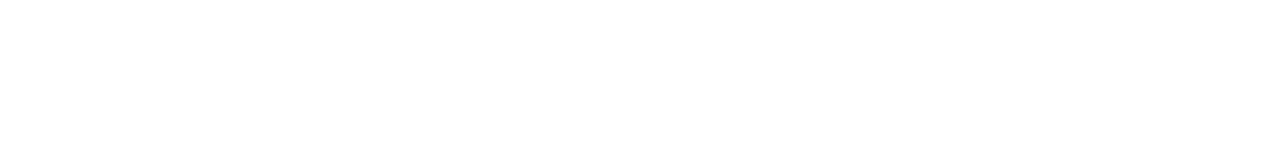
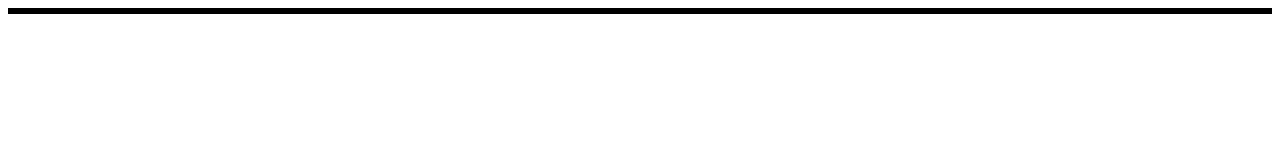
Before and after one commit to modernpretense/etch-a-sketch, a plain HTML site: page index.html in a window 1280 px wide. Drawn offline with Linux system fonts and the light colour scheme.

Commit message:
Make square div logic added

```diff
--- a/index.html
+++ b/index.html
@@ -10,6 +10,8 @@
     <script src="script.js" defer></script>
 </head>
 <body>
-    <div id="content"></div>
+    <div id="content">
+        <!--<div class="gridsquare"></div>-->
+    </div>
 </body>
 </html>
--- a/script.js
+++ b/script.js
@@ -2,4 +2,13 @@
 
 const content = document.querySelector('#content');
 
-const gridsquare = document.createElement('div').classList.add('gridsquare');
+//const gridsquare = document.createElement('div').classList.add('gridsquare');
+
+function makeSquare() {
+    const make = document.createElement('div');
+    make.classList.add('gridsquare');
+
+    content.appendChild(make);
+};
+
+makeSquare();
--- a/style.css
+++ b/style.css
@@ -1 +1,8 @@
 /* Etch-a-sketch CSS */
+
+.gridsquare {
+    background-color: blueviolet;
+    border: 3px;
+    border-color: black;
+    border-style: solid;
+}
```
